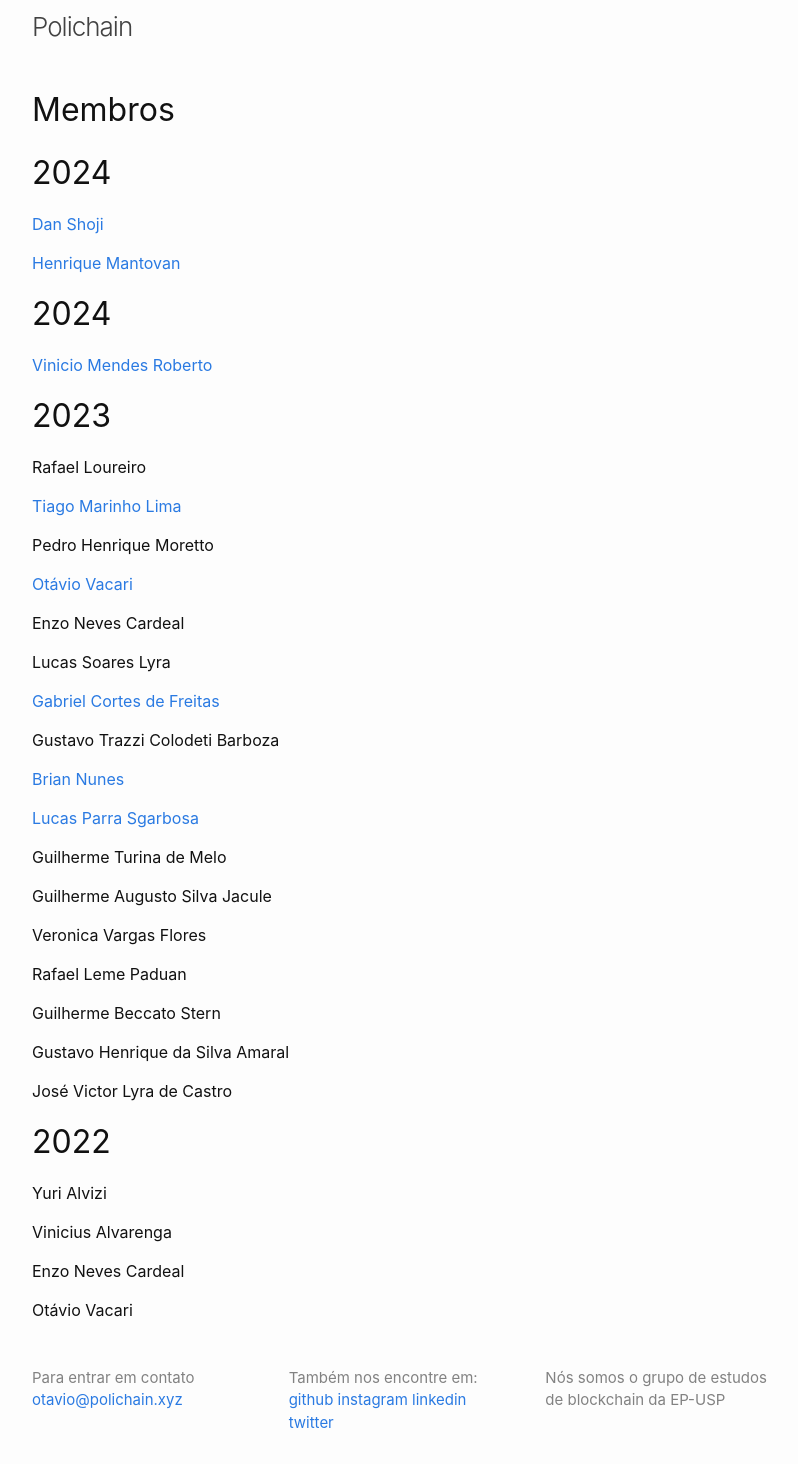
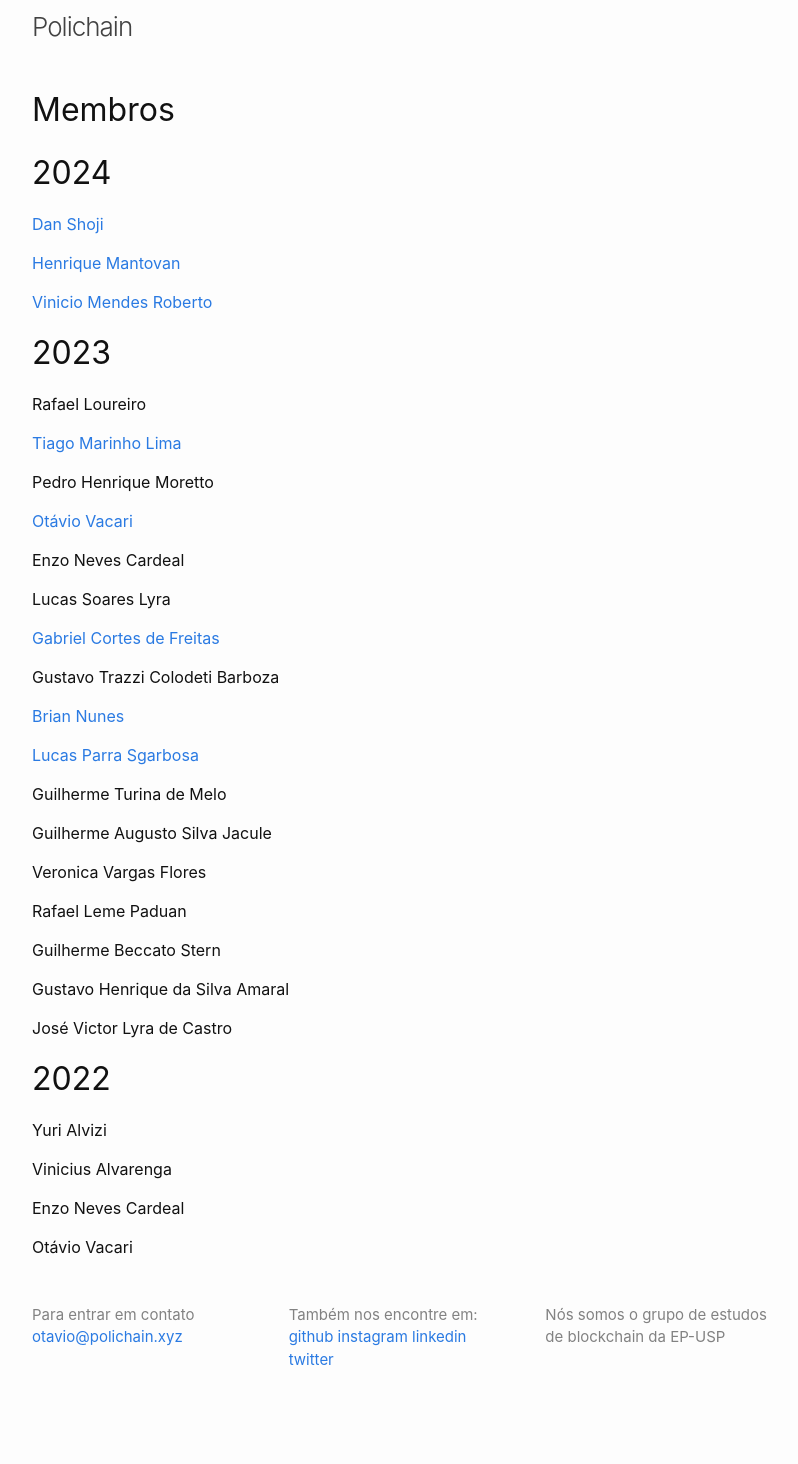
Before and after one commit to polichain/jekyll-website, a Jekyll site: the page built from _membros/index.markdown, in a window 1280 px wide. Shown: the whole page, without its empty margins (238-1036 px from the left). Built offline with Jekyll 4.4.1, drawn with Linux system fonts in a browser that asks for light colours; after the commit the page ends 1401 px from its top, so only the background shows below that.

Commit message:
Update index.markdown

```diff
--- a/_membros/index.markdown
+++ b/_membros/index.markdown
@@ -10,8 +10,6 @@ date:   2023-04-08 00:00:00 -0300
 [Dan Shoji](dan.html)
 
 [Henrique Mantovan](henrique.html)
-
-# 2024
 
 [Vinicio Mendes Roberto](viniciomendes.html)
 
```
